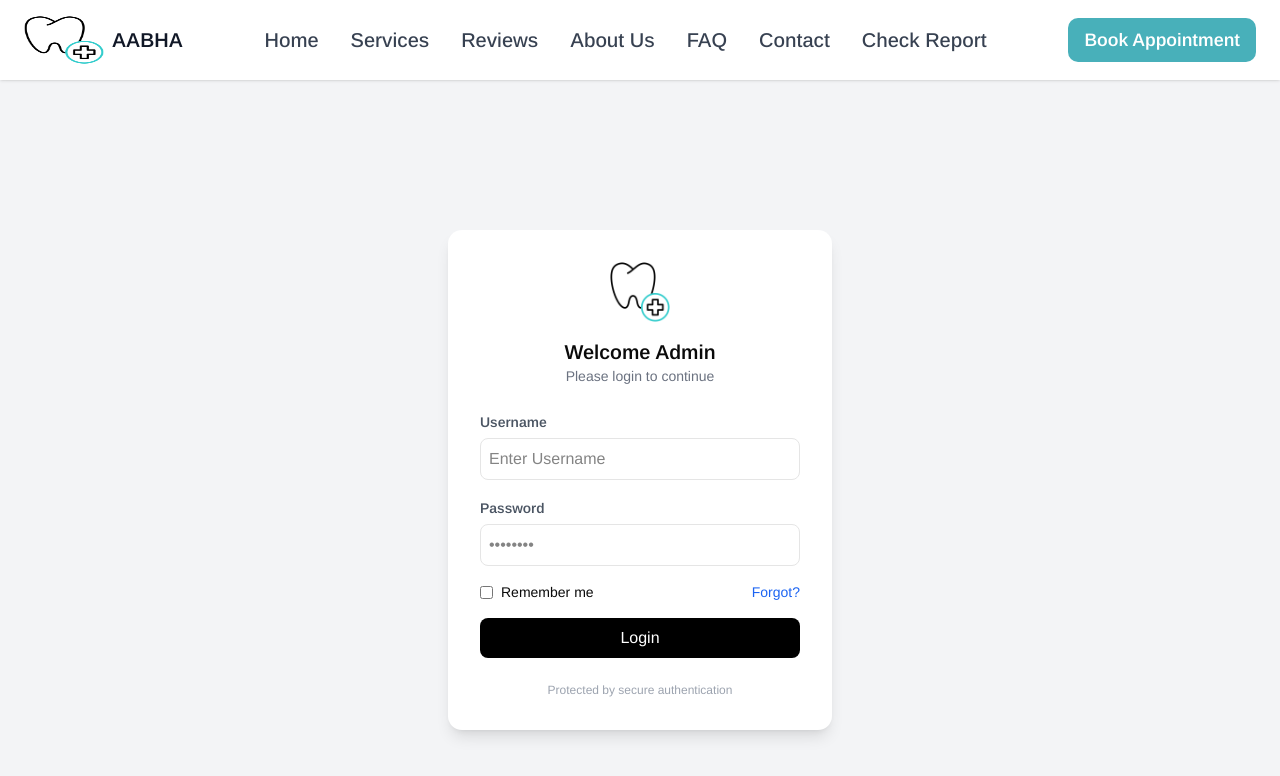
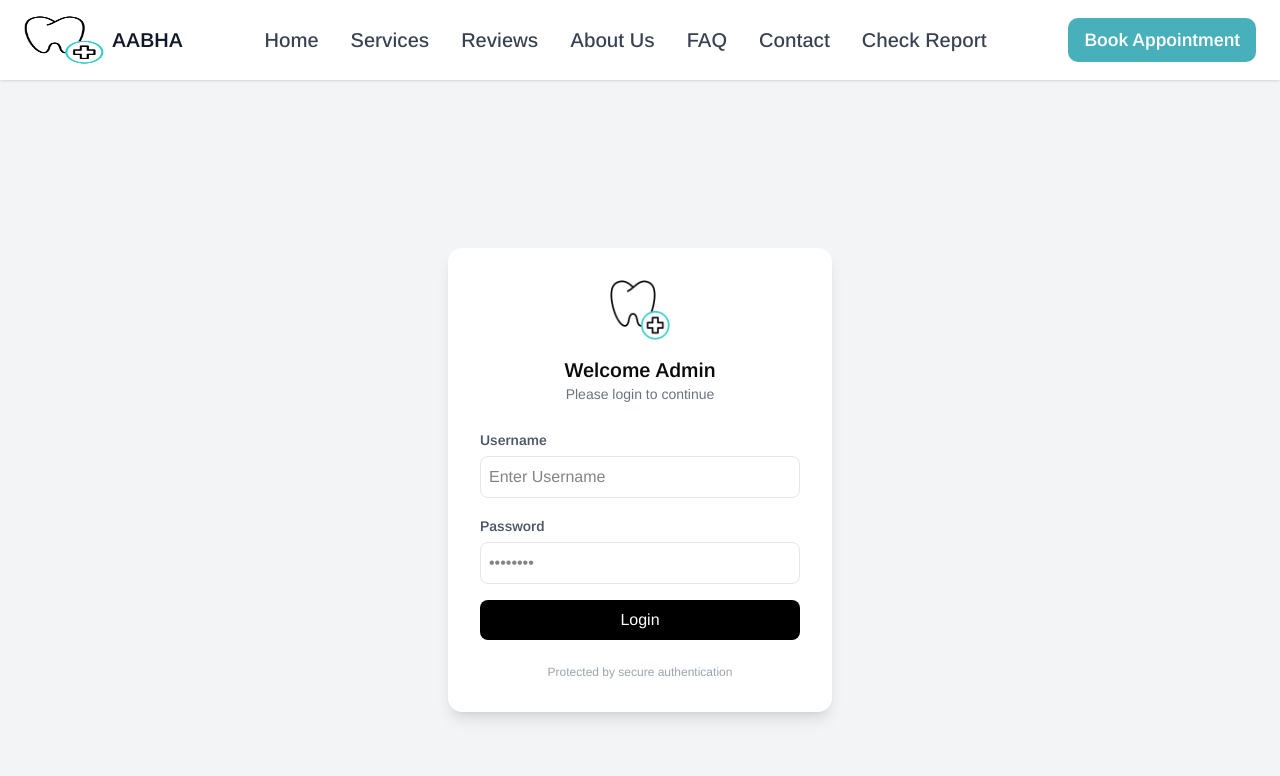
Before and after one commit to Somajadhav33/Dental-Clinic, a Next.js app: page /admin-login in a window 1280 px wide. Shown: the top 776 px of the page. Built offline with nearby package versions, Linux system fonts and the light colour scheme.

Commit message:
cors(admin-login): removed unneccessary stuff

```diff
--- a/app/admin-login/page.js
+++ b/app/admin-login/page.js
@@ -5,18 +5,17 @@ import Image from "next/image";
 import { useState } from "react";
 import axios from "axios";
 import { toast } from "sonner";
+import Cookies from "js-cookie";
 
 export default function AdminLogin() {
   const [username, setUsername] = useState("");
   const [password, setPassword] = useState("");
   const [error, setError] = useState("");
   const [loader, setLoader] = useState(false);
-  const [remember, setRemember] = useState(
-    localStorage.getItem("remember") === "true",
-  );
 
   const router = useRouter();
-  localStorage;
+  const jwtToken = Cookies.get("jwtToken");
+  console.log(jwtToken);
 
   const loginSub = async (e) => {
     e.preventDefault();
@@ -95,25 +94,6 @@ export default function AdminLogin() {
             ""
           )}
 
-          <div className="flex items-center justify-between text-sm">
-            <label className="flex items-center gap-2">
-              <input
-                type="checkbox"
-                checked={remember}
-                onChange={(e) => {
-                  const val = e.target.checked;
-                  setRemember(val);
-                  localStorage.setItem("remember", val);
-                }}
-              />
-              Remember me
-            </label>
-
-            <a href="#" className="text-blue-600">
-              Forgot?
-            </a>
-          </div>
-
           <button
             type="submit"
             disabled={loader}
```
